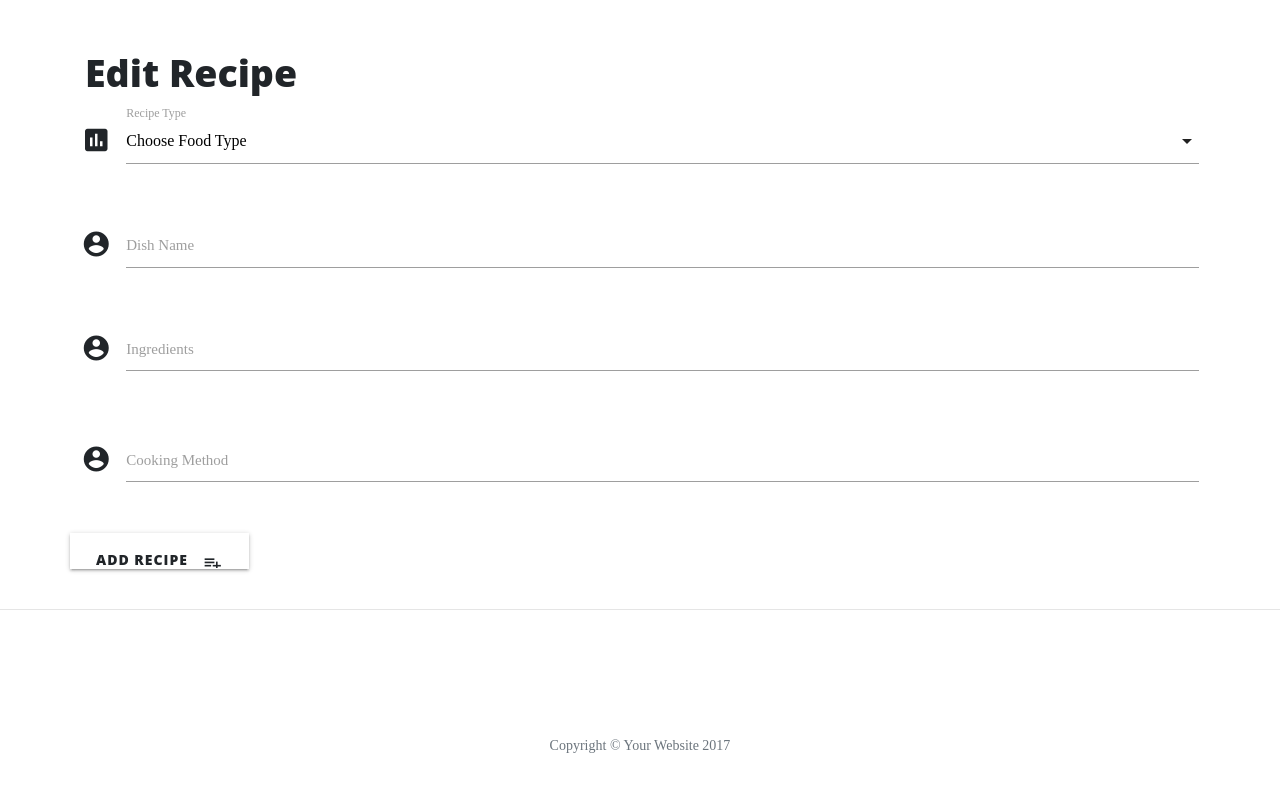
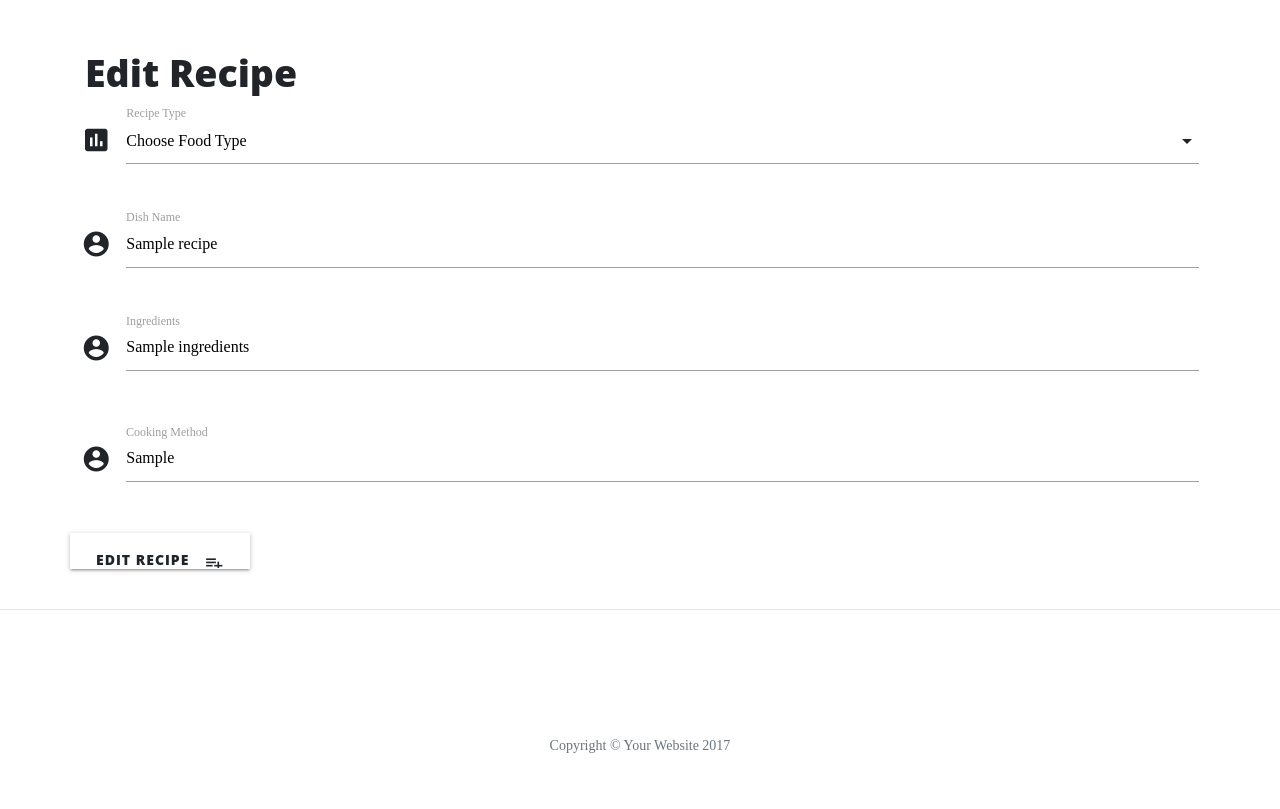
Before and after one commit to Declan446/irish-recipes, a Flask app: template templates/edit-recipe.html in a window 1280 px wide. Shown: the part 532-1341 px from the top of the page. Run offline with Flask 2, Linux system fonts and the light colour scheme; the template is opened without the code that fills it: most values are stand-ins (such as "Sample title", 1, 10 or a date in 2020); some libraries are stand-ins or nearby versions.

Commit message:
added the last of the functionality to the edit-recipe.html page. with all this added when a user clicks on edit on the recipes page it will redirect to the edit-recipe page. the recipe that was clicked will apper in the recipe fields for editing

```diff
--- a/templates/edit-recipe.html
+++ b/templates/edit-recipe.html
@@ -11,7 +11,11 @@
                 <select id="food" name="food">
                   <option value="" disabled selected>Choose Food Type</option>
                   {% for food in food_type %}
+                       {% if food.food == recipe.food%}
+                      <option value="{{food.food}}" selected >{{food.food}}</option>
+                      {% else %}
                       <option value="{{food.food}}">{{food.food}}</option>
+                    {% endif %}
                   {% endfor %}
                 </select>
                 <label>Recipe Type</label>
@@ -21,7 +25,7 @@
       <div class="row">
         <div class="input-field col s12">
           <i class="material-icons prefix">account_circle</i>
-          <input id="dish_name" name="dish_name" type="text" class="validate">
+          <input id="dish_name" name="dish_name" type="text" class="validate" value="{{recipe.dish_name}}">
           <label for="icon_prefix">Dish Name</label>
         </div>
       </div>
@@ -29,7 +33,7 @@
       <div class="row">
         <div class="input-field col s12">
           <i class="material-icons prefix">account_circle</i>
-          <textarea id="ingredients" name="ingredients" type="text" class="materialize-textarea" ></textarea>
+          <textarea id="ingredients" name="ingredients" type="text" class="materialize-textarea" >{{recipe.ingredients}}</textarea>
           <label for="icon_prefix">Ingredients</label>
         </div>
       </div>
@@ -37,13 +41,13 @@
       <div class="row">
         <div class="input-field col s12">
           <i class="material-icons prefix">account_circle</i>
-          <textarea id="cooking_method" name="cooking_method" type="text" class="materialize-textarea"></textarea>
+          <textarea id="cooking_method" name="cooking_method" type="text" class="materialize-textarea">{{recipe.cooking_method}}</textarea>
           <label for="icon_prefix">Cooking Method</label>
         </div>
        </div>
 
       <div class="row">
-           <button class="btn waves-effect waves-light" type="submit" name="action">Add Recipe
+           <button class="btn waves-effect waves-light" type="submit" name="action">Edit Recipe
                <i class="material-icons right">playlist_add</i>
            </button>
       </div>
```
